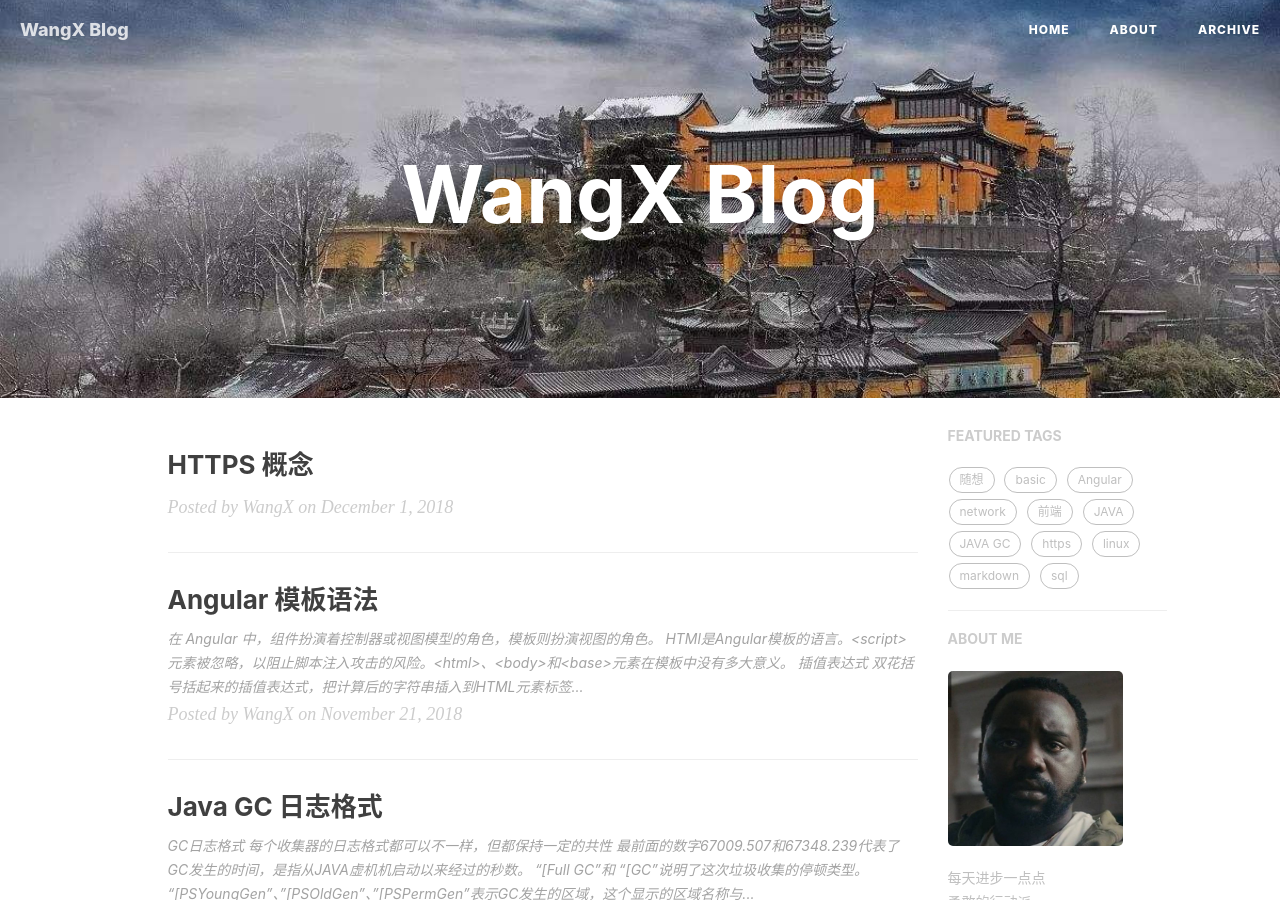
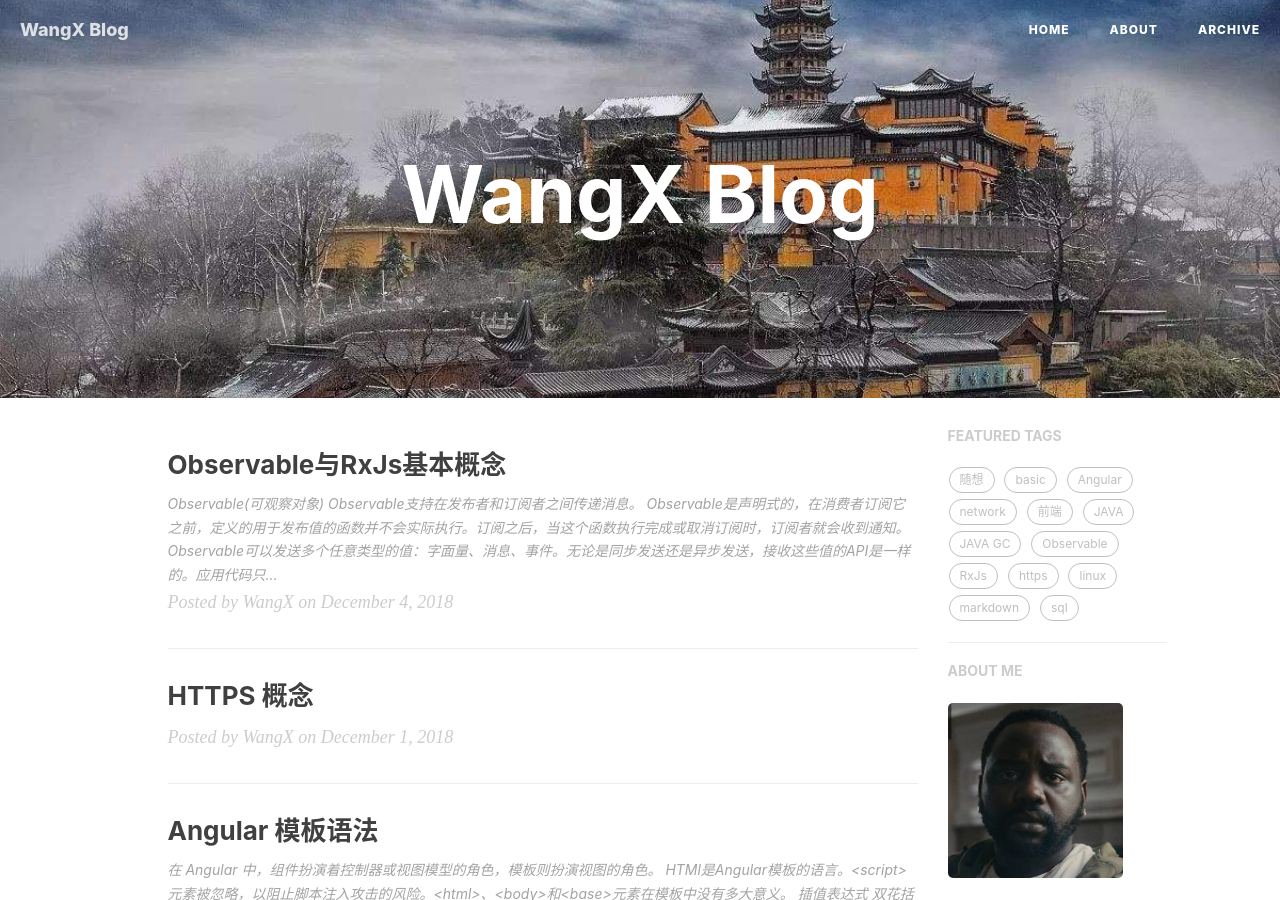
Before and after one commit to fatty-wang/fatty-wang.github.io, a Jekyll site: the page built from index.html, in a window 1280 px wide and 900 px high. Built offline with Jekyll 4.4.1, drawn with Linux system fonts in a browser that asks for light colours; nearby versions of some CDN libraries; the list of posts is cut into pages by our own code; comment, search, counter and statistics services are not loaded; some of the changed lines change nothing that is shown.

Commit message:
Observable and rxjs

````diff
--- /dev/null
+++ b/_posts/2018-12-04-basic-Observable-RxJs.md
@@ -0,0 +1,172 @@
+---
+layout: post
+title: "Observable与RxJs基本概念"
+date: 2018-12-04
+author: "WangX"
+catalog: true
+header-style: text
+tags:
+    - Angular
+    - Observable
+    - RxJs
+---
+
+## Observable(可观察对象)
+
+* Observable支持在发布者和订阅者之间传递消息。
+* Observable是声明式的，**在消费者订阅它之前，定义的用于发布值的函数并不会实际执行。**订阅之后，当这个函数执行完成或取消订阅时，订阅者就会收到通知。
+* Observable可以发送多个任意类型的值：字面量、消息、事件。无论是同步发送还是异步发送，接收这些值的API是一样的。应用代码只管订阅并消费这些值，其他逻辑由Observable自己处理。
+
+## 基本用法和词汇
+
+* 发布者创建一个Observable实例，Obeservable实例中定义了一个**订阅者函数**，当有消费者调用subscribe()方法时，这个函数就会执行。**订阅者函数用于定义：如何获取或生成那些要发布的值或消息**。
+* 订阅者调用Observable实例的subscribe()方法，并传入一个观察者(observer)。observer定义了收到的消息的处理器。subscribe()调用会返回一个Subscription对象，该对象具有一个unsubscribe()方法。调用改方法时，就会停止接收通知。
+
+#### 定义观察者
+
+用于接收可观察对象通知的处理器要实现Observer接口。这个对象定义了一些回调函数来处理可观察对象可能会发来的三种通知：
+1. next。必须有。用来处理每个送达值。在开始执行后可能执行零次或多次。
+2. error。可以有。用来处理错误通知。错误会中断这个可观察对象实例的执行过程。
+3. complete.可以有。用来处理执行完毕（complete）通知。当执行完毕后，这些值就会继续传给下一个消息处理器。
+观察者对象可以定义这三种处理器的任意组合。
+
+#### 订阅
+只有当有人订阅 Observable 的实例时，它才会开始发布值。订阅时要先调用该实例的subscribe()方法，并把一个观察者对象传给它，用来接收通知。
+> of(...items) —— 返回一个 Observable 实例，它用同步的方式把参数中提供的这些值发送出来。
+> from(iterable) —— 把它的参数转换成一个 Observable 实例。 该方法通常用于把一个数组转换成一个（发送多个值的）可观察对象。
+下面是一个简单的创建可观察对象，并订阅它的例子：
+
+```TypeScript
+// 使用of()方法创建一个可观察对象实例。
+const myObservable = of(1, 2, 3);
+
+// 创建观察者对象，并定义三种处理器，用来处理接收到的信息。
+const myObserver = {
+  next: x => console.log('Observer got a next value: ' + x),
+  error: err => console.error('Observer got an error: ' + err),
+  complete: () => console.log('Observer got a complete notification'),
+};
+
+// 调用的可观察对象的subscribe()方法，传入带有处理消息方法的观察者 myObserver。
+myObservable.subscribe(myObserver);
+// Logs:
+// Observer got a next value: 1
+// Observer got a next value: 2
+// Observer got a next value: 3
+// Observer got a complete notification
+```
+subscribe()方法还可以接收定义在同一行中的回调函数。下面的subscribe()调用和上面预定义观察者的列子是等价的。
+```TypeScript
+myObservable.subscribe(
+  x => console.log('Observer got a next value: ' + x),
+  err => console.error('Observer got an error: ' + err),
+  () => console.log('Observer got a complete notification')
+);
+```
+* next() 函数可以接受消息字符串、事件对象、数字值或各种结构，具体类型取决于上下文。 为了更通用一点，我们把由可观察对象发布出来的数据统称为流。任何类型的值都可以表示为可观察对象，而这些值会被发布为一个流。
+
+#### 创建可观察者对象
+
+使用Observable构造函数可以创建任何类型的可观察流。这构造函数接收一个订阅函数，这个订阅函数又接收一个Observer对象。当执行可观察对象的subscribe()方法时，就会执行这个订阅函数。
+
+```TypeScript
+// This function runs when subscribe() is called
+function sequenceSubscriber(observer) {
+  // synchronously deliver 1, 2, and 3, then complete
+  observer.next(1);
+  observer.next(2);
+  observer.next(3);
+  observer.complete();
+
+  // unsubscribe function doesn't need to do anything in this
+  // because values are delivered synchronously
+  return {unsubscribe() {}};
+}
+
+// Create a new Observable that will deliver the above sequence
+const sequence = new Observable(sequenceSubscriber);
+
+// execute the Observable and print the result of each notification
+sequence.subscribe({
+  next(num) { console.log(num); },
+  complete() { console.log('Finished sequence'); }
+});
+
+// Logs:
+// 1
+// 2
+// 3
+// Finished sequence
+```
+下面例子中创建了一个用来发布事件的可观察对象，订阅函数通过内联的方式定义，并使用这个函数创建发布keydown事件的可观察对象：
+```TypeScript
+function fromEvent(target, eventName) {
+  return new Observable((observer) => {
+    const handler = (e) => observer.next(e);
+
+    // Add the event handler to the target
+    target.addEventListener(eventName, handler);
+
+    return () => {
+      // Detach the event handler from the target
+      target.removeEventListener(eventName, handler);
+    };
+  });
+}
+
+
+const ESC_KEY = 27;
+const nameInput = document.getElementById('name') as HTMLInputElement;
+
+const subscription = fromEvent(nameInput, 'keydown')
+  .subscribe((e: KeyboardEvent) => {
+    if (e.keyCode === ESC_KEY) {
+      nameInput.value = '';
+    }
+  });
+```
+
+#### 多播
+* 多播用来让可观察对象在一次执行中同时广播给多个订阅者。借助支持多播的可观察对象，你不必注册多个监听器，而是复用第一个（next）监听器，并且把值发送给各个订阅者。当创建可观察对象时，决定你希望别人怎么用这个对象以及是否对它的值进行多播。
+
+#### 错误处理
+* 由于可观察对象会异步生成值，所以用 try/catch 是无法捕获错误的。你应该在观察者中指定一个 error 回调来处理错误。发生错误时还会导致可观察对象清理现有的订阅，并且停止生成值。可观察对象可以生成值（调用 next 回调），也可以调用 complete 或 error 回调来主动结束。
+
+## RxJs库
+
+>响应式编程是一种面向数据流和变更传播的 **异步编程方式**。RxJs(Reactive Extensions for JavaScript)是一个使用 **可观察对象**进行响应式编程的库，它让组合异步代码和基于回调的代码变得更简单。
+
+RxJS提供了对Observable类型的实现，同时还提供了一些工具函数用于：
+1.把现有的异步代码转换成可观察对象
+2.迭代流中的各个值
+3.把这些值映射成其他类型
+4.对流进行过滤
+5.组合多个流
+
+#### 创建可观察对象的函数
+
+RxJS提供了一些用来创建可观察对象的函数：
+* 从promise创建可观察对象：fromPromise()
+* 从counter创建可观察对象：const secondsCounter = interval(1000);
+* 从event创建可观察对象：fromEvent()
+* 从AJAX请求创建可观察对象：ajax()
+
+#### 操作符(Operators)
+
+操作符是基于可观察对象构建的一些对集合进行复杂操作的函数。操作符接受一些配置项，然后返回一个以可观察对象为参数的函数。当执行这个返回的函数时，这个操作符会观察可观察对象中发出的值，转换它们，并返回**由转换后的值组成的新的可观察对象**。下面是一个操作组map()的例子：
+```html
+import { map } from 'rxjs/operators';
+
+const nums = of(1, 2, 3);
+
+const squareValues = map((val: number) => val * val);
+const squaredNums = squareValues(nums);
+
+squaredNums.subscribe(x => console.log(x));
+
+// Logs
+// 1
+// 4
+// 9
+```
+上面例子中，操作符map将可观察对象nums流出的值，转换为改值的平方。
````
Also changed, not shown: _posts/2018-11-21-angular-template-syntax.md (+1 -0 lines).
